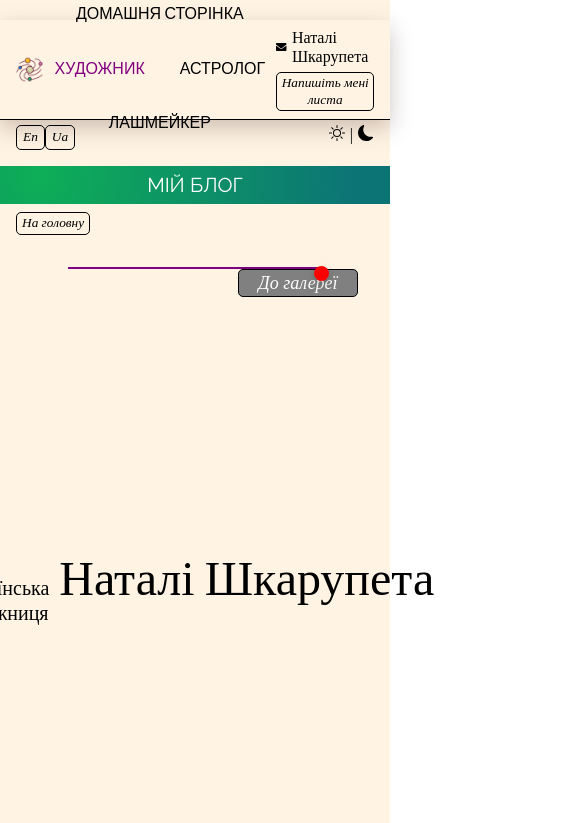
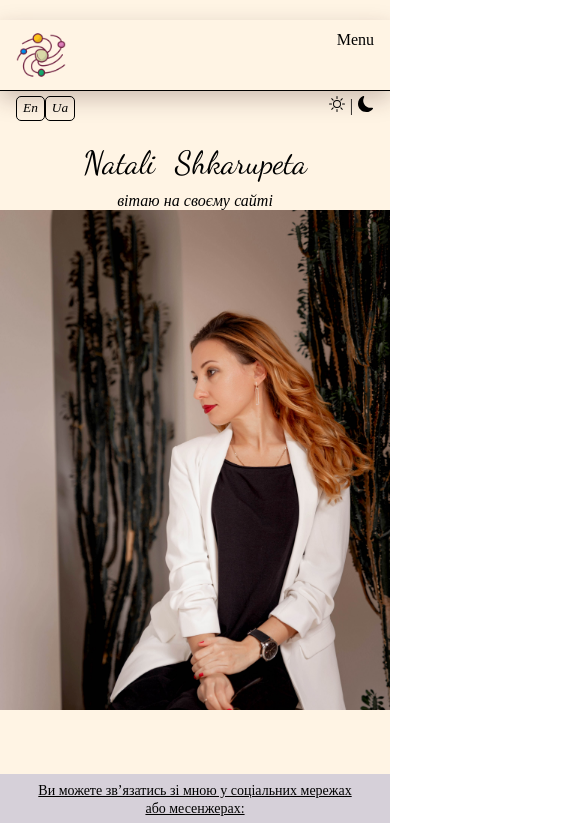
Before and after one commit to NataliShkarupeta/Project-DINS, a React (Create React App) app: page /Project-DINS/painting in a window 390 px wide. Shown: the top 823 px of the page, 585 px wide, since content can reach past the window. Built offline with nearby package versions, Linux system fonts and the light colour scheme.

Commit message:
start adaptive work

```diff
--- a/package.json
+++ b/package.json
@@ -25,6 +25,7 @@
     "react-scripts": "5.0.1",
     "react-swipeable": "^7.0.1",
     "react-tooltip": "^5.18.0",
+    "react-use": "^17.4.3",
     "styled-components": "^5.3.9",
     "web-vitals": "^2.1.3",
     "zustand": "^4.4.1"
--- a/src/components/Footer/Footer.jsx
+++ b/src/components/Footer/Footer.jsx
@@ -12,6 +12,7 @@ import { useTranslation } from 'react-i18next';
 import { DateTime } from 'luxon';
 import { ImLinkedin2, ImTelegram, ImInstagram } from 'react-icons/im';
 import { motion } from 'framer-motion';
+import { useMedia } from 'react-use';
 
 const getGreetingTime = (d = DateTime.now()) => {
   const split_afternoon = 12; // 24hr time to split the afternoon
@@ -28,12 +29,14 @@ const getGreetingTime = (d = DateTime.now()) => {
 
 export const Footer = () => {
   const [t] = useTranslation();
+  const isMobile = useMedia('(max-width: 541px)');
 
   return (
     <FooterContainer>
+      {!isMobile &&
       <WrapDate>
         {t('footer.date', { date: new Date(), context: getGreetingTime() })}
-      </WrapDate>
+      </WrapDate>}
       <WrapConnect>
         <TextConnect>{t('footer.connect_me')}</TextConnect>
         <Ul>
--- a/src/components/Footer/Footer.styled.js
+++ b/src/components/Footer/Footer.styled.js
@@ -25,6 +25,9 @@ export const WrapDate = styled.div`
 export const TextConnect = styled.p`
   text-decoration: underline;
   font-size:18px;
+    @media screen and (${p => p.theme.media.s}) {
+    font-size: ${p => p.theme.fontSizes[1]}px;
+  }
 `;
 const stylesBut = css`
   border: ${p => p.theme.borders.none};
@@ -39,6 +42,10 @@ const stylesBut = css`
   :focus {
     transform: scale(1.2);
     transition: 0.3s linear;
+  }
+  @media screen and (${p => p.theme.media.s}) {
+    /* width: 30px;
+    height: 30px; */
   }
 `;
 
--- a/src/components/Layout/Layout.jsx
+++ b/src/components/Layout/Layout.jsx
@@ -19,23 +19,30 @@ import { Button } from 'components/common/commonButton/button.styled';
 import { Suspense } from 'react';
 import { WrapDots } from 'components/PictureInfo/PictureInfo.styled';
 import { ThreeDots } from 'react-loader-spinner';
+import { useMedia } from 'react-use';
+import { LayoutMobile } from './LayoutMobile';
 
 export const Layout = ({ setMainThema }) => {
   const name = useFeatureStore(store => store.name);
   const setLeng = useFeatureStore(store => store.setLeng);
   const [t, i18n] = useTranslation();
 
+  const isMobile = useMedia('(max-width: 541px)');
+
   const changeLanguage = language => {
     i18n.changeLanguage(language);
     localStorage.setItem('leng', language);
   };
-  console.log(name)
+  console.log(name);
   const styles = {
     padding: '3px 6px',
   };
 
   return (
     <Background>
+      {isMobile ? (
+        <LayoutMobile setMainThema={setMainThema} />
+      ) : (
         <WrapMain>
           <Header />
           <BlockUnderLine>
@@ -99,6 +106,7 @@ export const Layout = ({ setMainThema }) => {
             <Outlet />
           </Suspense>
         </WrapMain>
+      )}
 
       <Footer />
     </Background>
--- a/src/components/Layout/Layout.styled.js
+++ b/src/components/Layout/Layout.styled.js
@@ -57,3 +57,42 @@ export const WrapMain = styled.main`
   padding: 20px 0 0;
   margin-bottom: ${p => p.theme.space[5]}px;
 `;
+/////////////// LayoutMobile////////////
+export const WrapLogo= styled.div`
+cursor: pointer;
+width: 50px;
+height: 50px;
+`
+export const HeaderMobile = styled.header`
+  padding: 10px 16px;
+  display: flex;
+
+  justify-content: space-between;
+
+  border-bottom: ${p => p.theme.borders.normal};
+  box-shadow: 0px 8px 21px rgba(61, 29, 29, 0.25);
+`;
+
+export const WrapNameNobile = styled.div`
+  display: flex;
+  justify-content: center;
+  gap: 20px;
+  font-size: ${p => p.theme.fontSizes[5]}px;
+  line-height: ${p => p.theme.lineHeights.heading};
+  font-family: ${p => p.theme.fonts.forBlog};
+  font-weight: ${p => p.theme.fontWeights.body};
+  margin-top: ${p => p.theme.space[2]}px;
+`;
+export const TextMobile = styled.p`
+  font-size: ${p => p.theme.fontSizes[2]}px;
+  font-family: ${p => p.theme.fonts.forBlog};
+  font-style: italic;
+  font-weight: ${p => p.theme.fontWeights.body};
+`;
+
+export const WrapNameText= styled.div`
+display: flex;
+flex-direction: column;
+gap: 10px;
+align-items: center;
+`
--- /dev/null
+++ b/src/components/Layout/LayoutMobile.jsx
@@ -0,0 +1,110 @@
+import { Link } from 'react-router-dom';
+import {
+  BlockUnderLine,
+  HeaderMobile,
+  TextMobile,
+  WrapButton,
+  WrapLogo,
+  WrapMain,
+  WrapMoonAndSun,
+  WrapNameNobile,
+  WrapNameText,
+} from './Layout.styled';
+import { motion } from 'framer-motion';
+
+import img from '../../images/free-icon-space-8657325 (1).png';
+import { PhotoWrap } from 'pages/HomePage/HomePage.styled';
+import { Button } from 'components/common/commonButton/button.styled';
+import { useFeatureStore } from 'components/Features/Features/store';
+import { useTranslation } from 'react-i18next';
+import { BsBrightnessHigh, BsMoonFill } from 'react-icons/bs';
+
+const styles = {
+  padding: '3px 6px',
+};
+
+export const LayoutMobile = ({ setMainThema }) => {
+  const changeLanguage = language => {
+    i18n.changeLanguage(language);
+    localStorage.setItem('leng', language);
+  };
+
+  const setLeng = useFeatureStore(store => store.setLeng);
+  const [, i18n] = useTranslation();
+
+  return (
+    <WrapMain>
+      <HeaderMobile>
+        <WrapLogo>
+          <Link to={`/`}>
+            <motion.div
+              animate={{
+                scale: [1, 1.1, 1.1, 1, 1],
+                rotate: [0, 0, 10, 10, 0],
+                borderRadius: ['0%', '0%', '20%', '20%', '0%'],
+              }}
+              transition={{
+                duration: 2,
+                ease: 'easeInOut',
+                times: [0, 0.2, 0.5, 0.8, 1],
+                repeat: Infinity,
+                repeatDelay: 1,
+              }}
+            >
+              <img src={img} alt="Logo" width="70" />
+            </motion.div>
+          </Link>
+        </WrapLogo>
+
+        <div>Menu</div>
+      </HeaderMobile>
+      <BlockUnderLine>
+        <WrapButton>
+          <Button
+            style={styles}
+            onClick={() => {
+              changeLanguage('en');
+              setLeng('en');
+            }}
+          >
+            En
+          </Button>
+          <Button
+            style={styles}
+            onClick={() => {
+              changeLanguage('ua');
+              setLeng('ua');
+            }}
+          >
+            Ua
+          </Button>
+        </WrapButton>
+
+        <WrapMoonAndSun>
+          <BsBrightnessHigh
+            onClick={() => {
+              setMainThema(true);
+            }}
+            cursor="pointer"
+          />
+          |
+          <BsMoonFill
+            onClick={() => {
+              setMainThema(false);
+            }}
+            cursor="pointer"
+          />
+        </WrapMoonAndSun>
+      </BlockUnderLine>
+      <WrapNameText>
+        <WrapNameNobile>
+          <p>Natali</p>
+          <p>Shkarupeta</p>
+        </WrapNameNobile>
+        <TextMobile>вітаю на своєму сайті</TextMobile>
+      </WrapNameText>
+
+      <PhotoWrap></PhotoWrap>
+    </WrapMain>
+  );
+};
--- a/src/pages/HomePage/HomePage.styled.js
+++ b/src/pages/HomePage/HomePage.styled.js
@@ -26,19 +26,21 @@ export const NameAndPhoto = styled.div`
 export const PhotoWrap = styled.div`
   width: 500px;
   height: 700px;
-  /* padding: ${p => p.theme.space[4]}px; */
-
-  /* border: 0px solid; */
   border-color: ${p => p.theme.colors.secondary};
-  /* background-color: ${p => p.theme.colors.secondary}; */
   background-image: url('${img}');
   background-size: cover;
   background-repeat: no-repeat;
+  background-position: center;
+  @media screen and (${p => p.theme.media.s}) {
+    width: 100%;
+    height: 500px;
+  }
 `;
 
 export const WrapName = styled.div`
   margin-top: ${p => p.theme.space[5]}px;
   position: sticky;
+
 `;
 
 export const Article = styled.article`
@@ -82,6 +84,9 @@ export const Name = styled.span`
   color: ${p => p.theme.colors.modes.dark.primary};
   position: sticky;
   top: 0;
+  @media screen and (${p => p.theme.media.s}) {
+    font-size: ${p => p.theme.fontSizes[3]}px;
+  }
 `;
 
 export const WrapLinks = styled.div``;
@@ -93,6 +98,7 @@ export const Ul = styled.ul`
   flex-wrap: wrap;
   justify-content: center;
   gap: 35px;
+
 `;
 export const Li = styled.li`
   font-size: ${p => p.theme.fontSizes[2]}px;
@@ -102,8 +108,8 @@ export const Li = styled.li`
   :hover,
   :focus {
     color: ${p => p.theme.colors.secondary};
-
   }
 
   transition: 0.3s linear;
+
 `;
--- a/src/pages/ListPictures/ListPictures.jsx
+++ b/src/pages/ListPictures/ListPictures.jsx
@@ -109,11 +109,6 @@ const ListPictures = memo(() => {
       </NavLinkButton>
 
       <AboutOrder>{t('gallaryPage.aboutOrder')}</AboutOrder>
-      {loading && (
-        <WrapDots>
-          <ThreeDots />
-        </WrapDots>
-      )}
 
       <WrapCheckboxes>
         <WrapPlaces>
@@ -167,6 +162,12 @@ const ListPictures = memo(() => {
           </label>
         </WrapCheckBlok>
       </WrapCheckboxes>
+
+      {loading && (
+        <WrapDots>
+          <ThreeDots />
+        </WrapDots>
+      )}
       {selectedItem === 'Всі' && pictures.length === 0 && (
         <DefaultComponent>
           <p>{t('gallaryPage.listPictures.notForPlace')}</p>
--- a/src/service/gallertService.js
+++ b/src/service/gallertService.js
@@ -62,7 +62,7 @@ export const getPlacePictures = async spot => {
     const sortPictures = [...sortDate].sort(
       (a, b) => b.createdAt - a.createdAt
     );
-    // console.log(sortPictures)
+    console.log(sortPictures)
     return sortPictures;
   } catch (error) {
     return error.massage;
--- a/src/styles/theme.js
+++ b/src/styles/theme.js
@@ -1,9 +1,10 @@
 export const theme = {
   media: {
-    extraLarge: '(max-width: 1140px)',
-    large: '(max-width: 960px)',
-    medium: '(max-width: 720px)',
-    small: '(max-width: 540px)',
+    xxl: '(min-width: 1141px)',
+    xl: 'min-width: 961px',
+    l: '(min-width: 721px)',
+    m: '(min-width: 541px)',
+    s: '(max-width: 540px)',
   },
   space: [0, 4, 8, 16, 32, 64, 128, 256, 388, 512, 634],
   fonts: {
@@ -88,6 +89,13 @@ export const theme = {
 };
 
 export const themeSecond = {
+  media: {
+    xxl: '(min-width: 1141px)',
+    xl: 'min-width: 961px',
+    l: '(min-width: 721px)',
+    m: '(min-width: 541px)',
+    s: '(max-width: 540px)',
+  },
   colors: {
     text: '#2c9241',
     background: 'black',
@@ -113,12 +121,7 @@ export const themeSecond = {
       },
     },
   },
-  media: {
-    extraLarge: '(max-width: 1140px)',
-    large: '(max-width: 960px)',
-    medium: '(max-width: 720px)',
-    small: '(max-width: 540px)',
-  },
+
   space: [0, 4, 8, 16, 32, 64, 128, 256, 388, 512, 634],
   fonts: {
     body: 'Raleway, sans-serif',
```
Also changed, not shown: 1 other file (tests, documents, lock files or other folders). Lines whose indentation alone changed are shown as unchanged.
